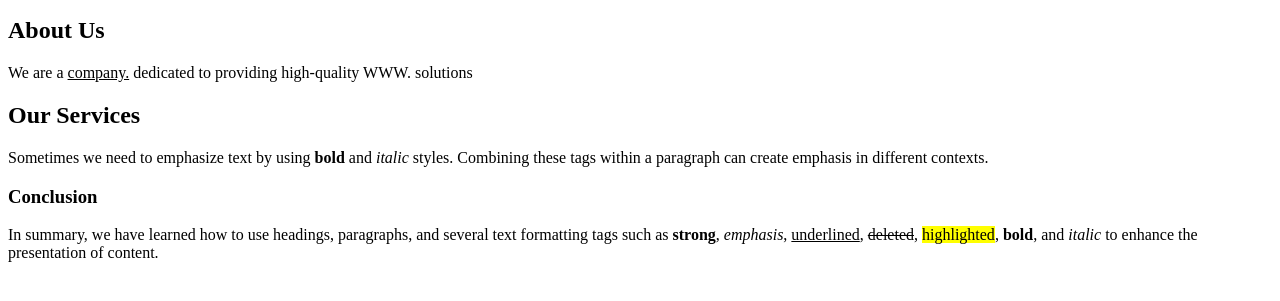
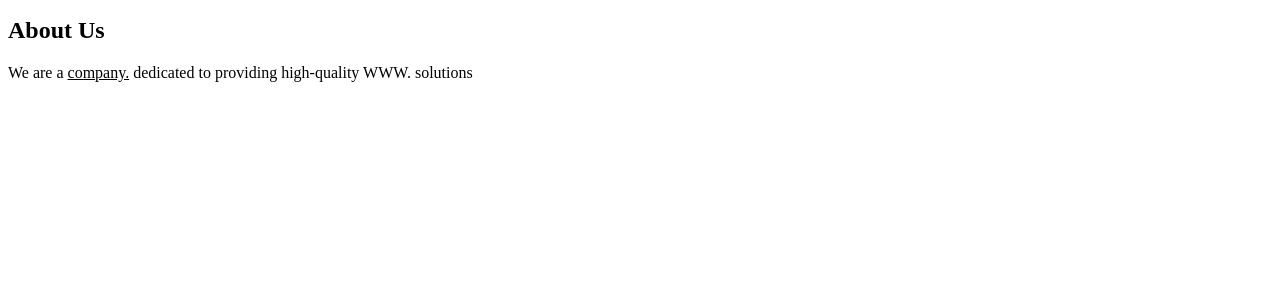
Before and after one commit to warintornkhrueainta/engse611, a plain HTML site: page lab2/index2-3.html in a window 1280 px wide. Shown: the part 109-410 px from the top of the page. Drawn offline with Linux system fonts and the light colour scheme.

Commit message:
gcc commit

```diff
--- a/lab2/index2-3.html
+++ b/lab2/index2-3.html
@@ -16,15 +16,5 @@
     <p>
         We are a <u>company.</u> dedicated to providing high-quality <span class="large-text">WWW.</span> solutions
     </p>
-
-    <h2>Our Services</h2>
-    <p>
-        Sometimes we need to emphasize text by using <b>bold</b> and <i>italic</i> styles. Combining these tags within a paragraph can create emphasis in different contexts.
-    </p>
-
-    <h3>Conclusion</h3>
-    <p>
-        In summary, we have learned how to use headings, paragraphs, and several text formatting tags such as <strong>strong</strong>, <em>emphasis</em>, <u>underlined</u>, <del>deleted</del>, <mark>highlighted</mark>, <b>bold</b>, and <i>italic</i> to enhance the presentation of content.
-    </p>
 </body>
 </html>
```
